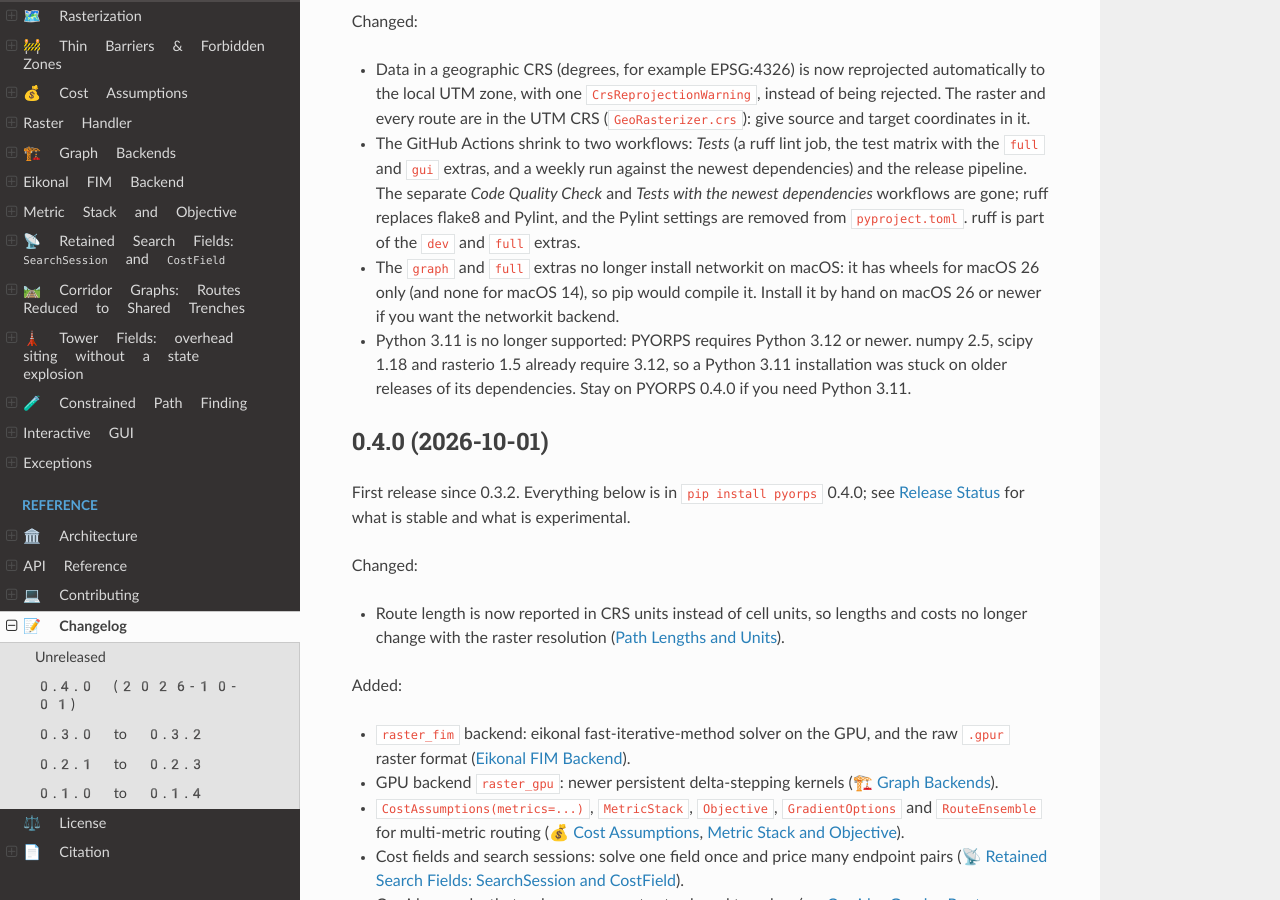
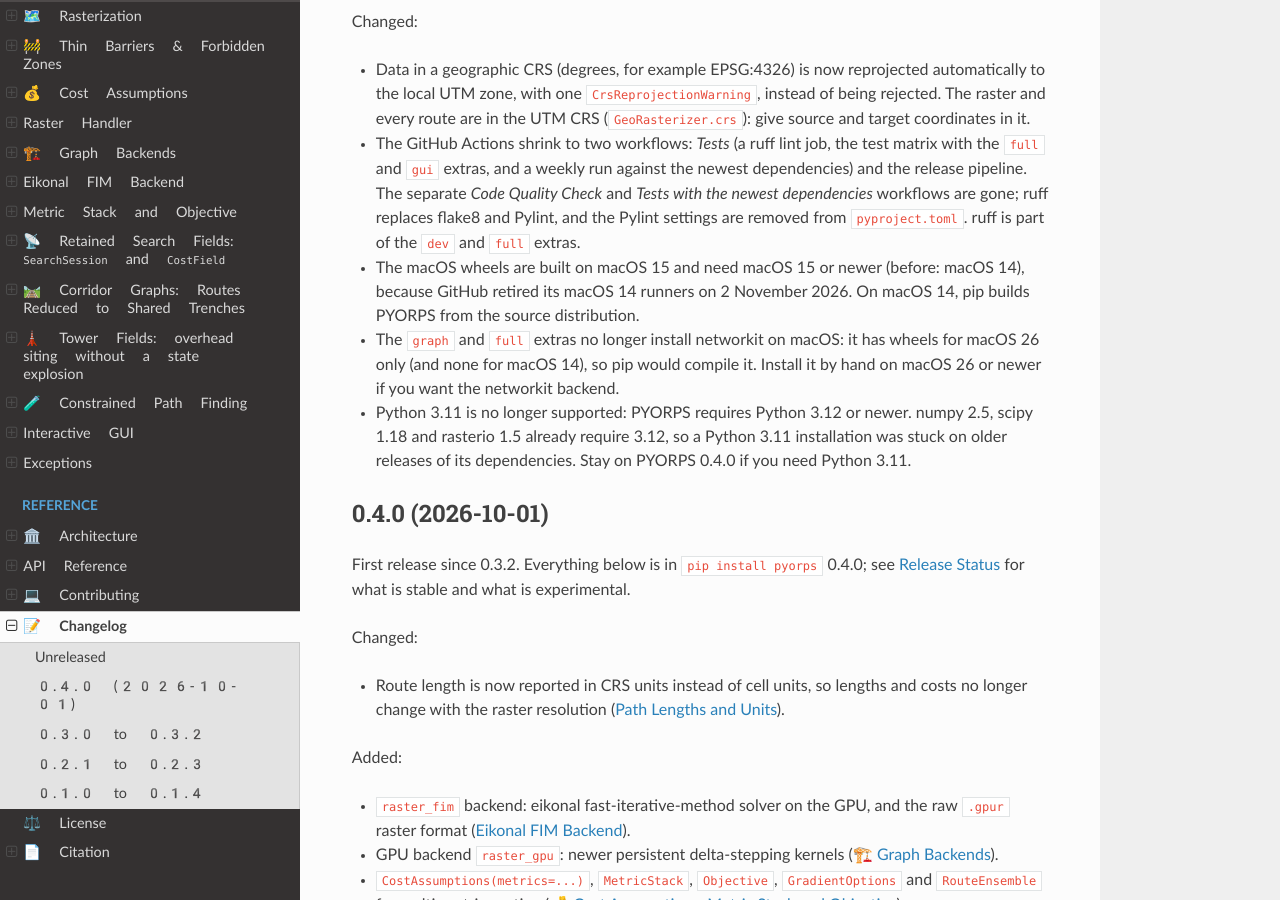
Before and after one commit to marhofmann/pyorps, a Sphinx documentation site: the page built from docs/source/reference/changelog.md, in a window 1280 px wide and 900 px high, scrolled down 351 px. Built offline with Sphinx 7.4.7 and the Read the Docs theme 3.1.0, drawn with Linux system fonts in a browser that asks for light colours.

Commit message:
ci: macOS jobs run on macos-15 (GitHub retired the macOS 14 runners on 2026-11-02); macOS deployment target 15.0, so macOS wheels need macOS 15 or newer

```diff
--- a/docs/source/reference/changelog.md
+++ b/docs/source/reference/changelog.md
@@ -21,6 +21,7 @@ Changed:
 
 - Data in a geographic CRS (degrees, for example EPSG:4326) is now reprojected automatically to the local UTM zone, with one `CrsReprojectionWarning`, instead of being rejected. The raster and every route are in the UTM CRS (`GeoRasterizer.crs`): give source and target coordinates in it.
 - The GitHub Actions shrink to two workflows: *Tests* (a ruff lint job, the test matrix with the `full` and `gui` extras, and a weekly run against the newest dependencies) and the release pipeline. The separate *Code Quality Check* and *Tests with the newest dependencies* workflows are gone; ruff replaces flake8 and Pylint, and the Pylint settings are removed from `pyproject.toml`. ruff is part of the `dev` and `full` extras.
+- The macOS wheels are built on macOS 15 and need macOS 15 or newer (before: macOS 14), because GitHub retired its macOS 14 runners on 2 November 2026. On macOS 14, pip builds PYORPS from the source distribution.
 - The `graph` and `full` extras no longer install networkit on macOS: it has wheels for macOS 26 only (and none for macOS 14), so pip would compile it. Install it by hand on macOS 26 or newer if you want the networkit backend.
 
 - Python 3.11 is no longer supported: PYORPS requires Python 3.12 or newer. numpy 2.5, scipy 1.18 and rasterio 1.5 already require 3.12, so a Python 3.11 installation was stuck on older releases of its dependencies. Stay on PYORPS 0.4.0 if you need Python 3.11.
```
Also changed, not shown: CONTRIBUTING.md (+1 -1 lines), docs/source/getting_started/installation.md (+1 -1 lines), 3 other files.
